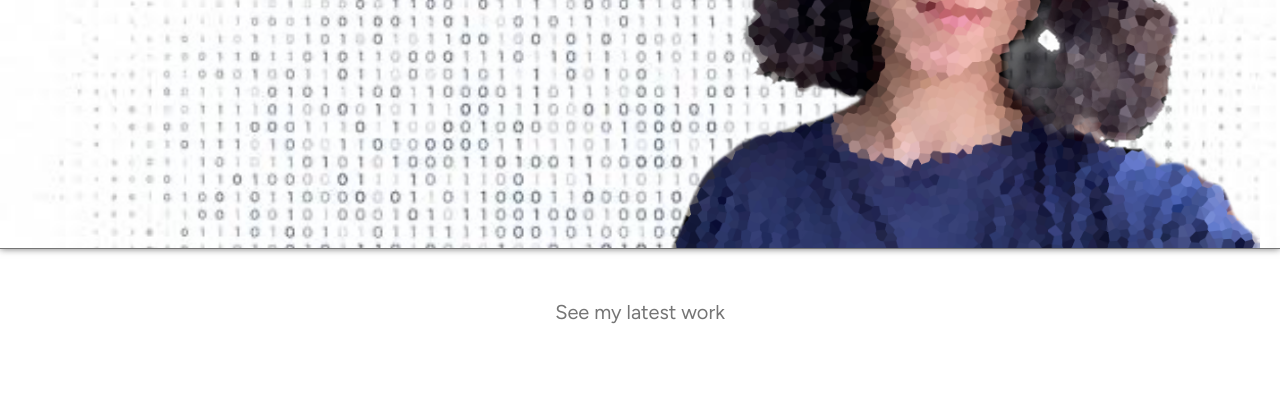
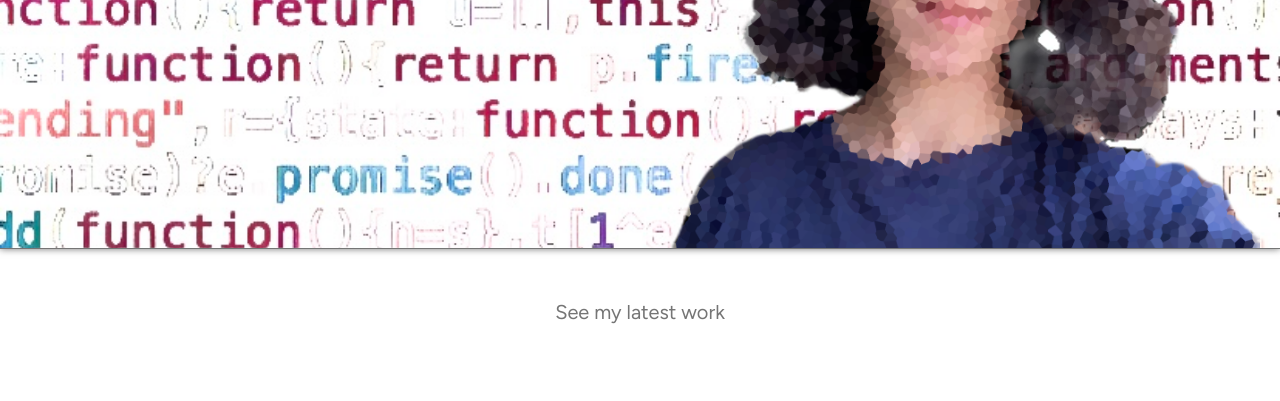
Before and after one commit to SkyHUsseini/Sama_portfolio, a plain HTML site: page index.html in a window 1280 px wide. Shown: the part 399-800 px from the top of the page. Drawn offline with Linux system fonts and the light colour scheme.

Commit message:
Update style.css

```diff
--- a/style.css
+++ b/style.css
@@ -239,7 +239,7 @@ body {
 /*MAIN SECTION*/
 
 .main {
-  background: url("./images/code-bg.jpg");
+  background: url("./images/code-bg-colors.jpg");
   background-repeat: no-repeat;
   background-size: cover;
   border-bottom: 1px solid var(--clr-lightGrey);
```
